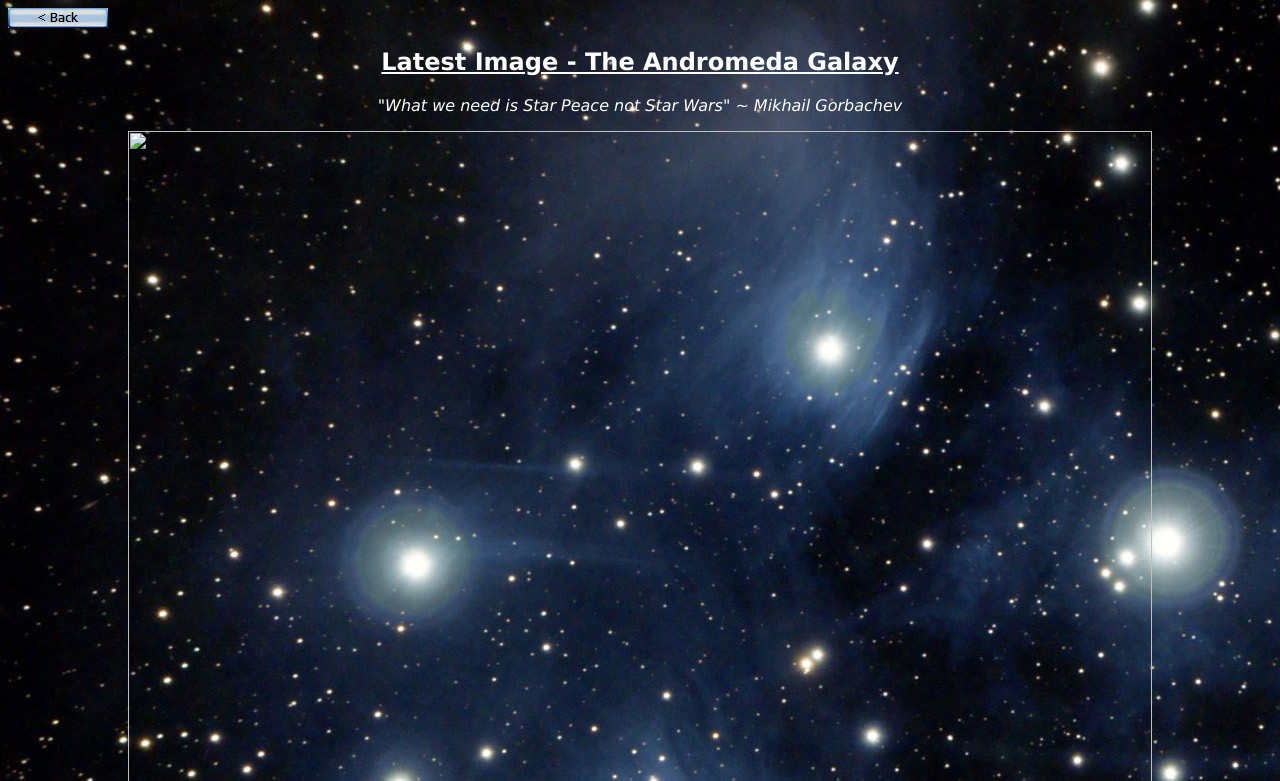
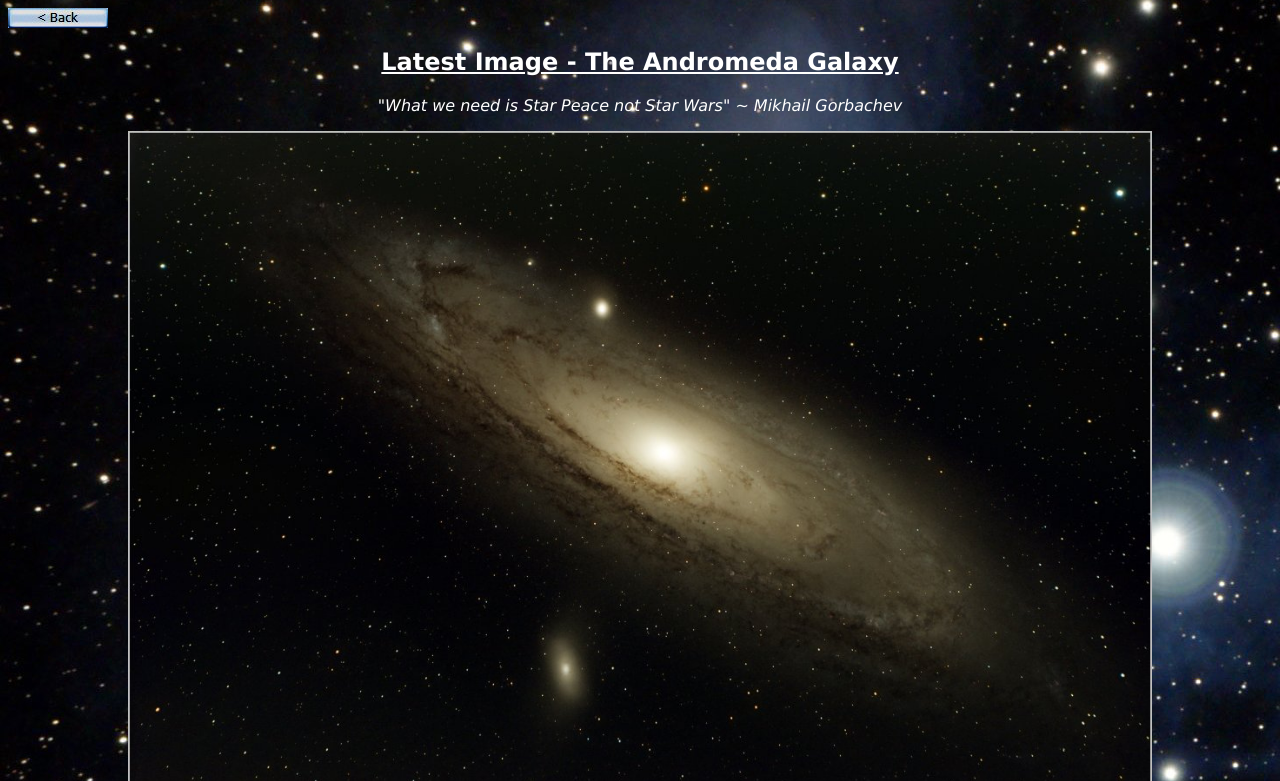
Before and after one commit to hefy-jefy/Website, a plain HTML site: page latest_image.html in a window 1280 px wide. Shown: the top 781 px of the page. Drawn offline with Linux system fonts and the light colour scheme.

Commit message:
Update latest_image.html

```diff
--- a/latest_image.html
+++ b/latest_image.html
@@ -41,7 +41,7 @@ function FP_getObjectByID(id,o) {//v1.0
 Mikhail Gorbachev</i></p>
 <p style="text-align: center">
 <a href="https://drive.google.com/file/d/12TvLPI75OTkXZdIzUzcszOcPpUf6F2za/view?usp=share_link">
-<img border="0" src="Andromeda2022_4.jpg" width="1024" height="671"></a></p>
+<img border="0" src="./images/Andromeda2022_4.jpg" width="1024" height="671"></a></p>
 <p style="text-align: center">The Andromeda Galaxy is a popular target and I
 have photographed it several times, I think this latest version is the best so
 far. The Andromeda Galaxy is very large, quite bright, and famously the most
```
